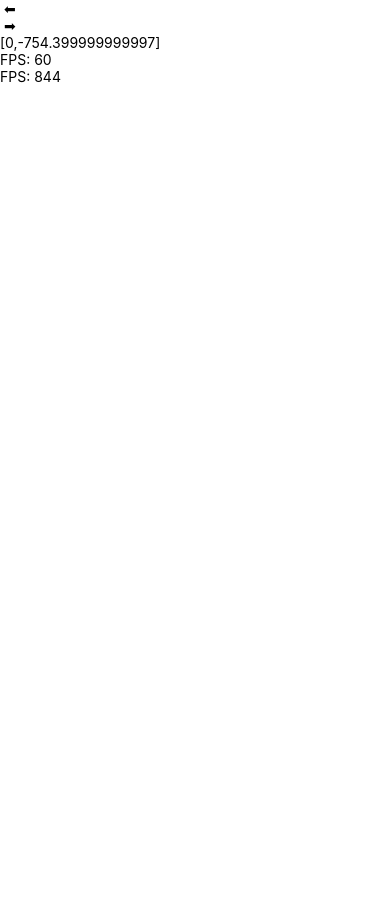
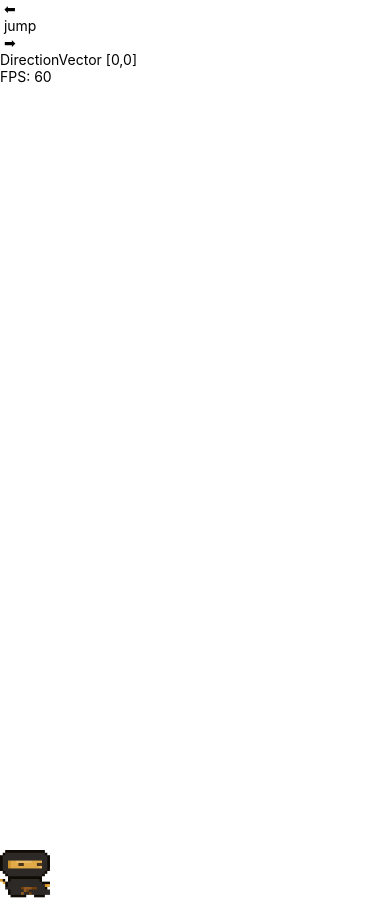
Before and after one commit to niviso/LeetNinja, a React Native app: screen / in a window 390 px wide. Before the commit the page ends 844 px from the top, so only its background shows below. Built offline with nearby package versions, Linux system fonts and the light colour scheme.

Commit message:
Ninja movement almost done

```diff
--- a/views/index/index.js
+++ b/views/index/index.js
@@ -1,34 +1,40 @@
 import React,{useState,useEffect} from 'react';
-import {View,Dimensions,TouchableWithoutFeedback,Text} from 'react-native';
+import {View,Image,TouchableWithoutFeedback,Text} from 'react-native';
 import styles from "./style.scss";
-
+import Ninja from '../../assets/ninja.png';
 export default function Index(props) {
   const [directionVector,setDirectionVector] = useState([0,0]);
-  const [charPositionX,setCharPositionX] = useState(0);
-  const [charPositionY,setCharPositionY] = useState(1);
+  const [characterPosition,setCharacterPosition] = useState([0,0]);
   const {screenHeight} = props;
 
-  const speed = 5;
+  const speed = 10;
   var Loop = null;
   const fps = 60;
-  var onGround = false;
-  var gravity = 2.3;
+  var onGround = true;
+  var gravity = 5;
 
 
+
+  const Jump = () => {
+    if(onGround){
+      setDirectionVector([directionVector[0],-40]);
+      onGround = false;
+    }
+  }
  useEffect(() => {
   const interval = setInterval(() => {
-     // Your custom logic here
-     setCharPositionX(charPositionX => charPositionX + (directionVector[0] * speed));
-     setCharPositionY(charPositionY => charPositionY + directionVector[1]);
-     setDirectionVector(directionVector => [directionVector[0],directionVector[1]-gravity])
-     if(charPositionY >= (screenHeight-100)){
-      setCharPositionY(screenHeight - 100);
+     var charPos = [0,0]; // We need to calculate position before setting it
+     setDirectionVector(directionVector => [directionVector[0],directionVector[1]+gravity]);
+     charPos = [characterPosition[0] + (directionVector[0] * speed),characterPosition[1] + directionVector[1]];
+     if(charPos[1] > (screenHeight-100)){
+      charPos[screenHeight - 100];
+      setDirectionVector(directionVector => [directionVector[0],0]);
+      onGround = true;
      }
-
-
+     setCharacterPosition(charPos);
    }, (1000/fps));
   return () => clearInterval(interval);
-}, [charPositionX,charPositionY,directionVector]);
+}, [characterPosition,directionVector]);
 
   return (
     <View style={styles.container}>
@@ -37,20 +43,27 @@ export default function Index(props) {
       <Text style={styles.playButtons}> ⬅ </Text>
       </View>
       </TouchableWithoutFeedback>
+      <TouchableWithoutFeedback onPressIn={() => Jump()}>
+    <View style={styles.btnRight}>
+      <Text style={styles.playButtons}> jump  </Text>
+    </View>
+    </TouchableWithoutFeedback>
     <TouchableWithoutFeedback onPressIn={() => setDirectionVector([directionVector[0]+1,directionVector[1]])} onPressOut={() => setDirectionVector([directionVector[0]-1,directionVector[1]])}>
     <View style={styles.btnRight}>
       <Text style={styles.playButtons}> ➡  </Text>
     </View>
     </TouchableWithoutFeedback>
     <View style={styles.stats}>
-        <Text style={styles.headline}>[{directionVector.toString()}]</Text>
+        <Text style={styles.headline}>DirectionVector [{directionVector.toString()}]</Text>
         <Text style={styles.headline}>FPS: {fps}</Text>
-        <Text style={styles.headline}>FPS: {screenHeight}</Text>
 
 
 </View>
-        <View style={{...styles.character,left: charPositionX,top: charPositionY}}>
-        <Text>{Math.round(charPositionX) + "," + Math.round(charPositionY)}</Text>
+        <View style={{...styles.character,left: characterPosition[0],top: characterPosition[1]}}>
+        <Image
+          style={{ width: 50, height: 50,transform :  [{scaleX: directionVector[0] < 0 ? -1 : 1 }] }}
+          source={Ninja}
+        />
         </View>
     </View>
   );
--- a/views/index/style.scss
+++ b/views/index/style.scss
@@ -8,14 +8,12 @@
 }
 
 .btnLeft{
-  width: 50%;
   display: flex;
   justify-content: center;
   align-items: center;
 
 }
 .btnRight{
-  width: 50%;
   display: flex;
   justify-content: center;
   align-items: center;
@@ -25,8 +23,6 @@
 .character{
   position: absolute;
   top: 0%;
-  padding: 50px;
-  background: forestgreen;
 }
 
 .stats{
```
Also changed, not shown: App.js (line endings or trailing spaces), assets/ninja.png (added).
